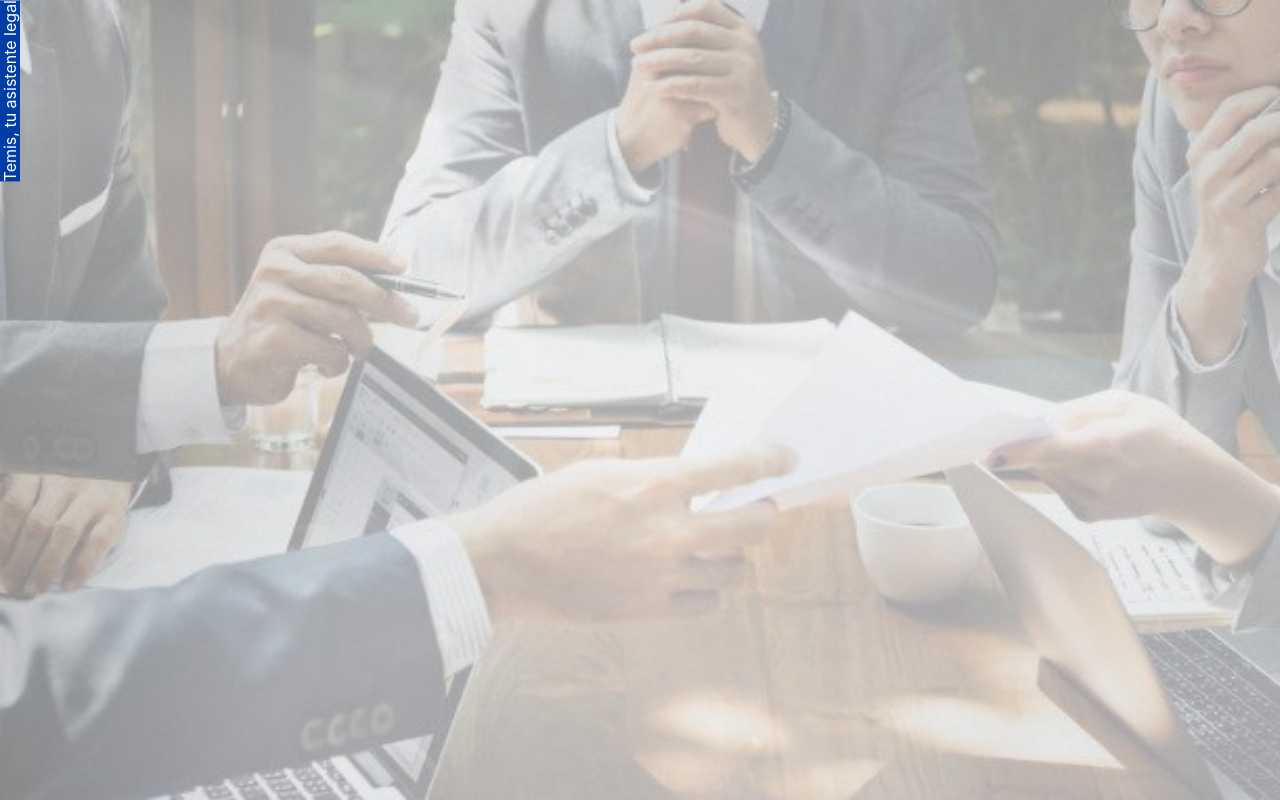
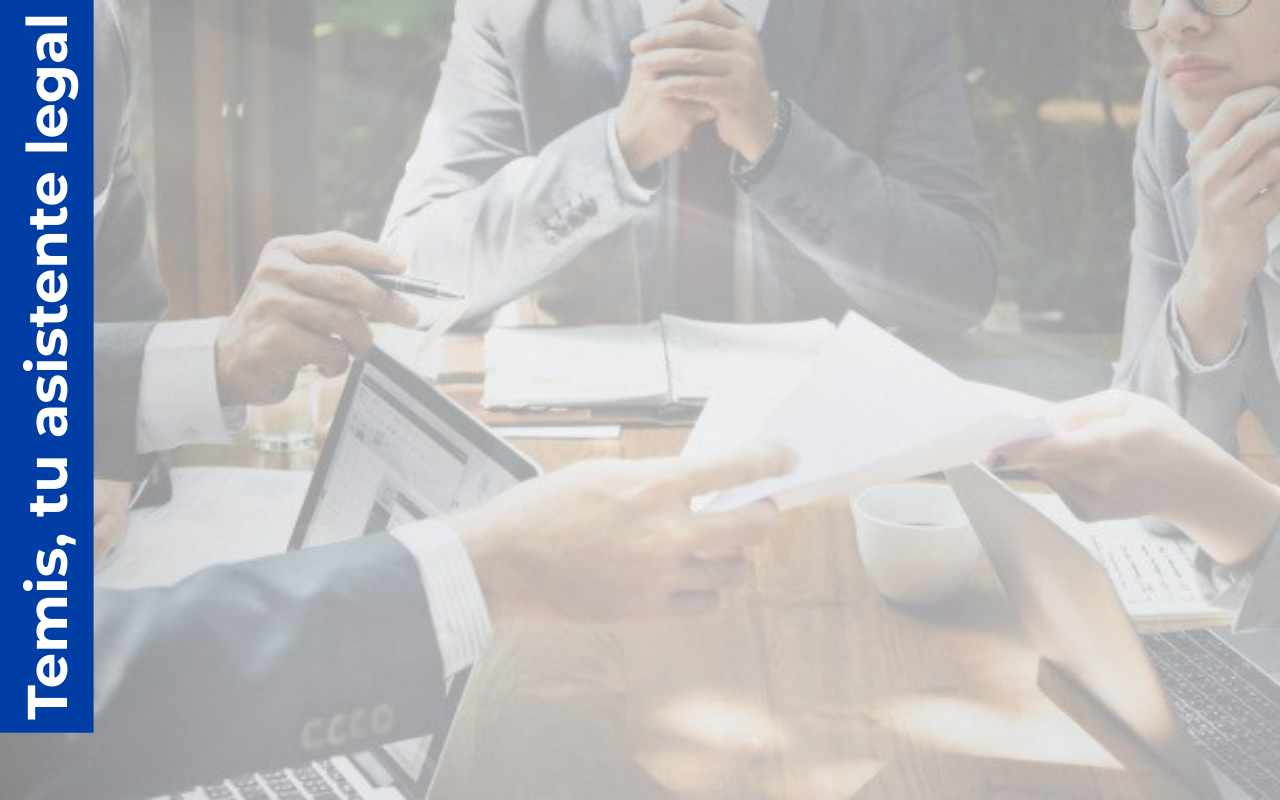
Before and after one commit to sumaqkuyay/legalhackaton-pg, a React (Create React App) app: page /#/home in a window 1280 px wide. Built offline with nearby package versions, Linux system fonts and the light colour scheme.

Commit message:
Adding styles to home

```diff
--- a/src/sass/index.scss
+++ b/src/sass/index.scss
@@ -6,7 +6,11 @@
 $bluesky:#00A3E0;
 $white:#FFFFFF;
 
+//Views:
+@import url('https://fonts.googleapis.com/css2?family=Montserrat:wght@200;400;600;700;900&display=swap');
 @import "./styleComponents/Home";
+
+//General styles:
 
 * {
     margin: 0;
@@ -15,5 +19,5 @@
   }
 
   body {
-    font-family: -apple-system, BlinkMacSystemFont, 'Segoe UI', Roboto, Oxygen, Ubuntu, Cantarell, 'Open Sans', 'Helvetica Neue', sans-serif;
+    font-family: 'Montserrat', sans-serif;
   }
--- a/src/sass/styleComponents/_Home.scss
+++ b/src/sass/styleComponents/_Home.scss
@@ -10,4 +10,7 @@
     background-color:$blue;
     writing-mode: vertical-lr;
     transform: rotate(180deg);
+    padding: 1%;
+    font-weight: bolder;
+    font-size: 7vh;
 }
```
